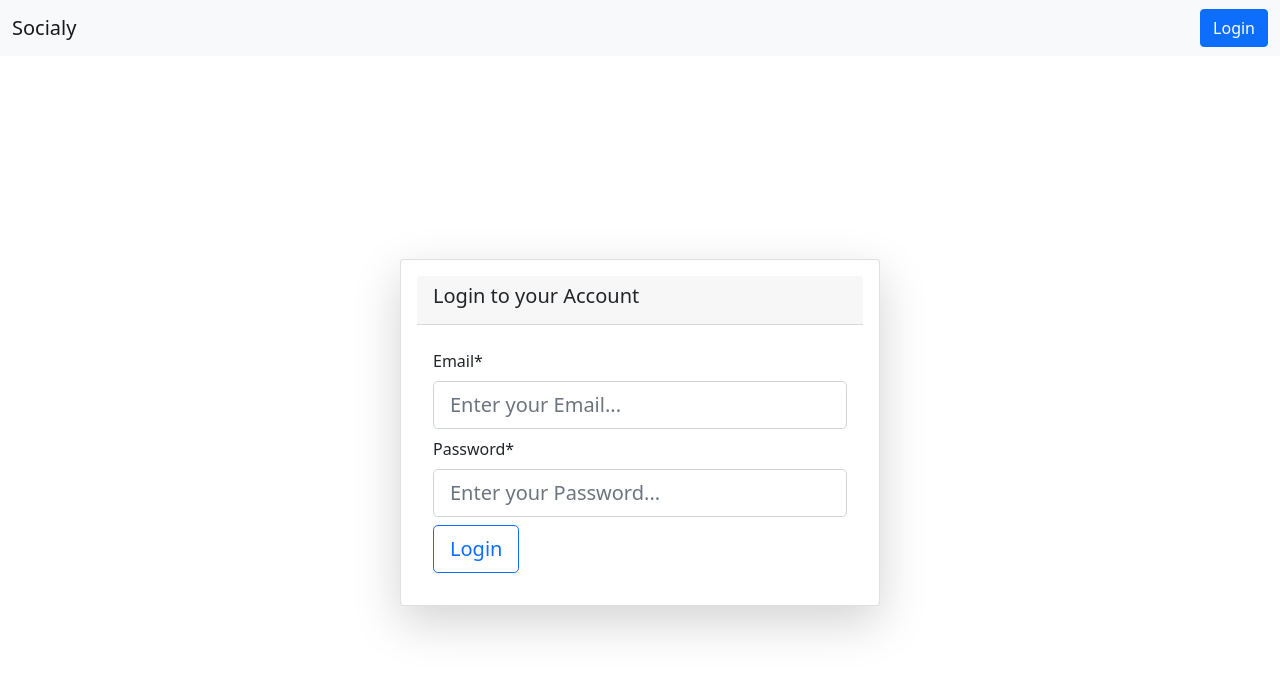
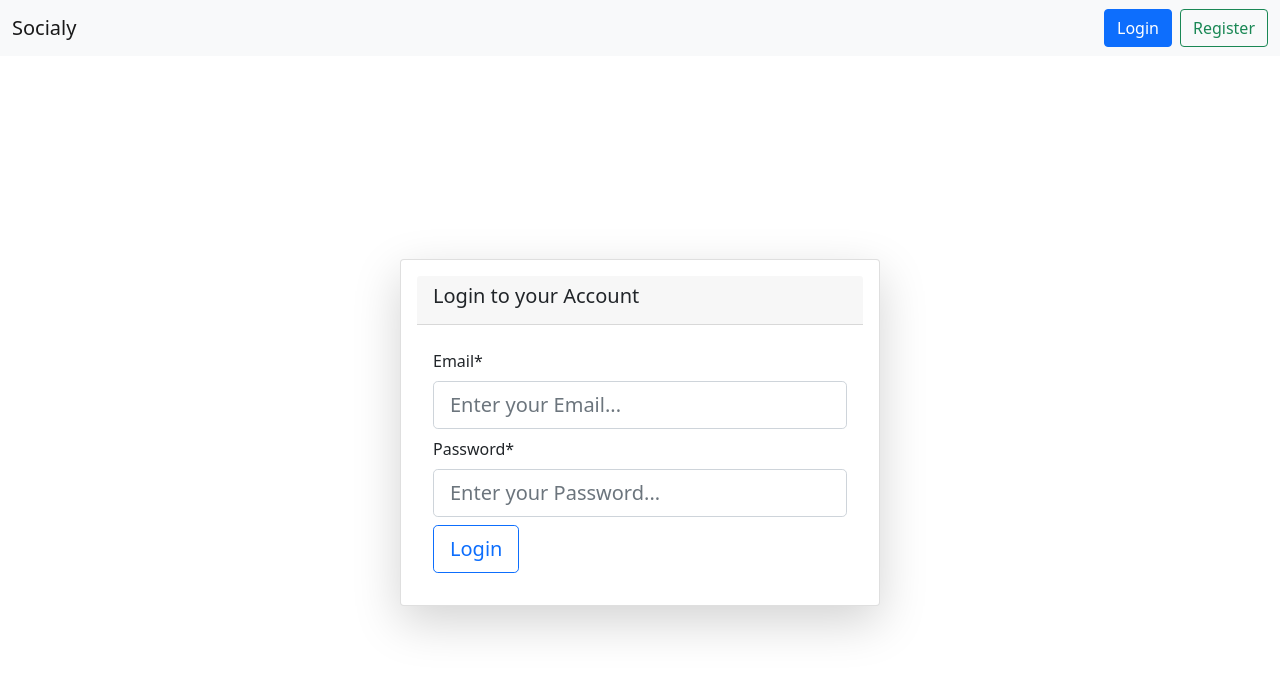
Before and after one commit to AntarMukhopadhyaya/socialy, a React (Vite) app in the folder frontend/: page /login in a window 1280 px wide. Shown: the top 674 px of the page. Built offline with nearby package versions, Linux system fonts and the light colour scheme.

Commit message:
Minor Changes

```diff
--- a/frontend/src/components/Navbar.jsx
+++ b/frontend/src/components/Navbar.jsx
@@ -41,16 +41,22 @@ const Navbar = () => {
                   </a>
                 </li>
                 <li>
-                  <a className="dropdown-item" onClick={logout}>Logout</a>
+                  <a className="dropdown-item" onClick={logout}>
+                    Logout
+                  </a>
                 </li>
               </ul>
             </div>
-
           </div>
         ) : (
-          <a className="btn btn-primary" href="/login">
-            Login
-          </a>
+          <div className="d-flex gap-2">
+            <a className="btn btn-primary" href="/login">
+              Login
+            </a>
+            <a className="btn btn-outline-success" href="/register">
+              Register
+            </a>
+          </div>
         )}
       </div>
     </nav>
```
